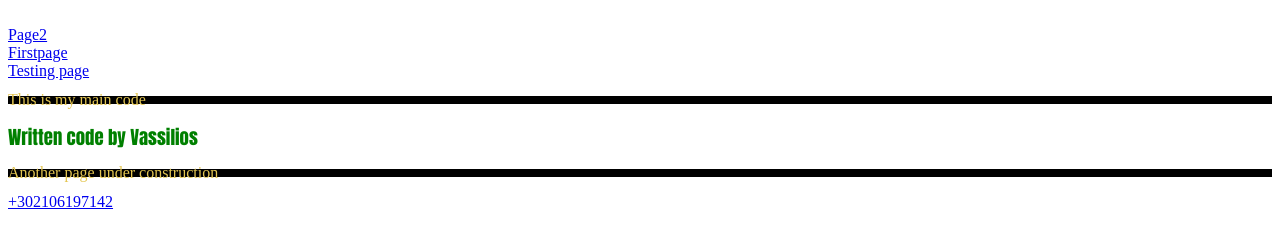
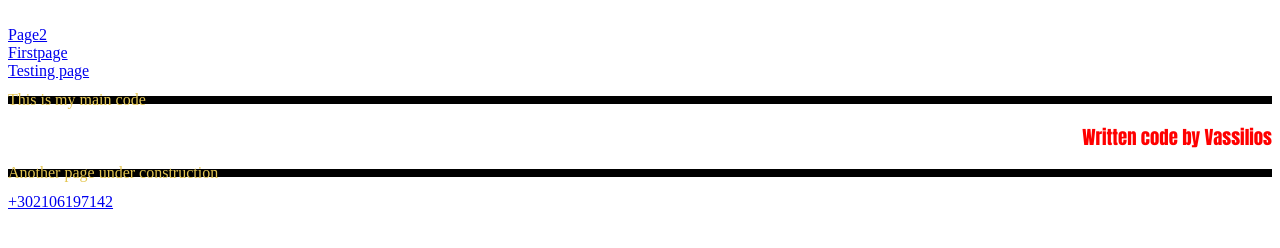
Before and after one commit to vassilioskappas/index, a plain HTML site: page index.html in a window 1280 px wide. Drawn offline with Linux system fonts and the light colour scheme.

Commit message:
Update index.html

```diff
--- a/index.html
+++ b/index.html
@@ -9,7 +9,8 @@ p {
  background-color: black;
   }
   h3 {
-   color: green;
+    text-align: right;
+   color: red;
    font-family: courrier,impact,arial;
   }
  </style>
```
